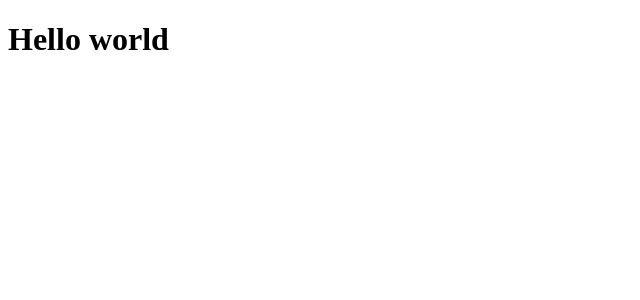
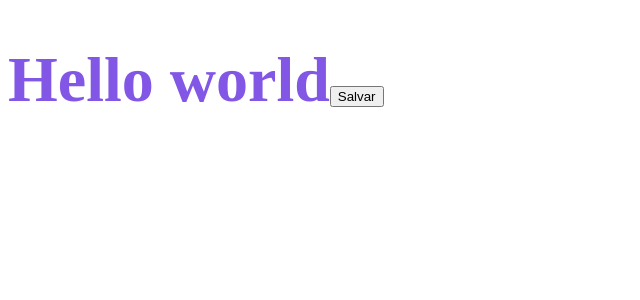
Before and after one commit to RodrigoSaantos/dtmoney, a React (Create React App) app: page / in a window 1280 px wide. Shown: the top 300 px of the page, without its empty margins (0-640 px from the left). Built offline with nearby package versions, Linux system fonts and the light colour scheme.

Commit message:
Add Styled-components

```diff
--- a/package.json
+++ b/package.json
@@ -6,6 +6,7 @@
     "react": "^18.0.0",
     "react-dom": "^18.0.0",
     "react-scripts": "5.0.1",
+    "styled-components": "^5.3.5",
     "web-vitals": "^2.1.0"
   },
   "devDependencies": {
@@ -16,6 +17,7 @@
     "@types/node": "^16.7.13",
     "@types/react": "^18.0.0",
     "@types/react-dom": "^18.0.0",
+    "@types/styled-components": "^5.1.25",
     "typescript": "^4.4.2"
   },
   "scripts": {
--- a/src/App.tsx
+++ b/src/App.tsx
@@ -1,5 +1,17 @@
+import styled from "styled-components";
+
+const Title = styled.h1`
+  font-size: 64px;
+  color: #8257e6;
+`;
+
 export function App() {
   return (
-    <h1>Hello world</h1>
+    <div className="App">
+      <Title>
+        Hello world
+        <button>Salvar</button>
+      </Title>
+    </div>
   );
 }
```
Also changed, not shown: 1 other file (tests, documents, lock files or other folders).
